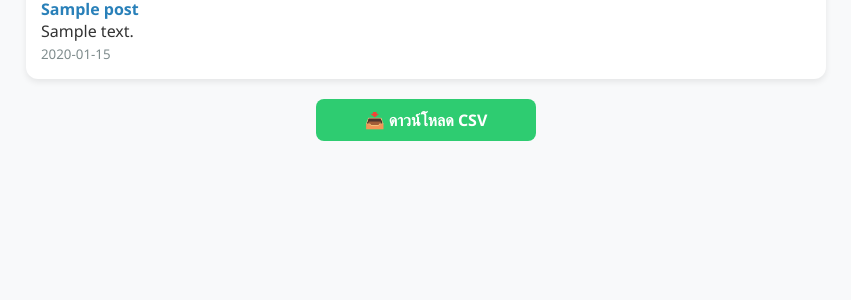
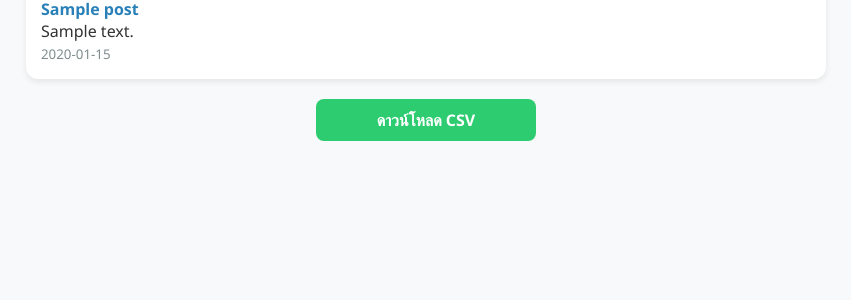
Before and after one commit to oyasuminaaa/Cloud, a Flask app: page / in a window 1280 px wide. Shown: the part 450-750 px from the top of the page, without its empty margins (214-1065 px from the left). Run offline with Flask 3, Linux system fonts and the light colour scheme; tables that the repository leaves empty hold one stand-in row (values such as "Sample post"); parts of the project's set-up code (start-up, migrations or seed data) failed here and were passed over; some libraries are stand-ins or nearby versions.

Commit message:
Update index.html

```diff
--- a/Instargaram/templates/index.html
+++ b/Instargaram/templates/index.html
@@ -130,6 +130,6 @@
     {% endfor %}
   </ul>
 
-  <a class="download-link" href="/download">📥 ดาวน์โหลด CSV</a>
+  <a class="download-link" href="/download">ดาวน์โหลด CSV</a>
 </body>
 </html>
```
